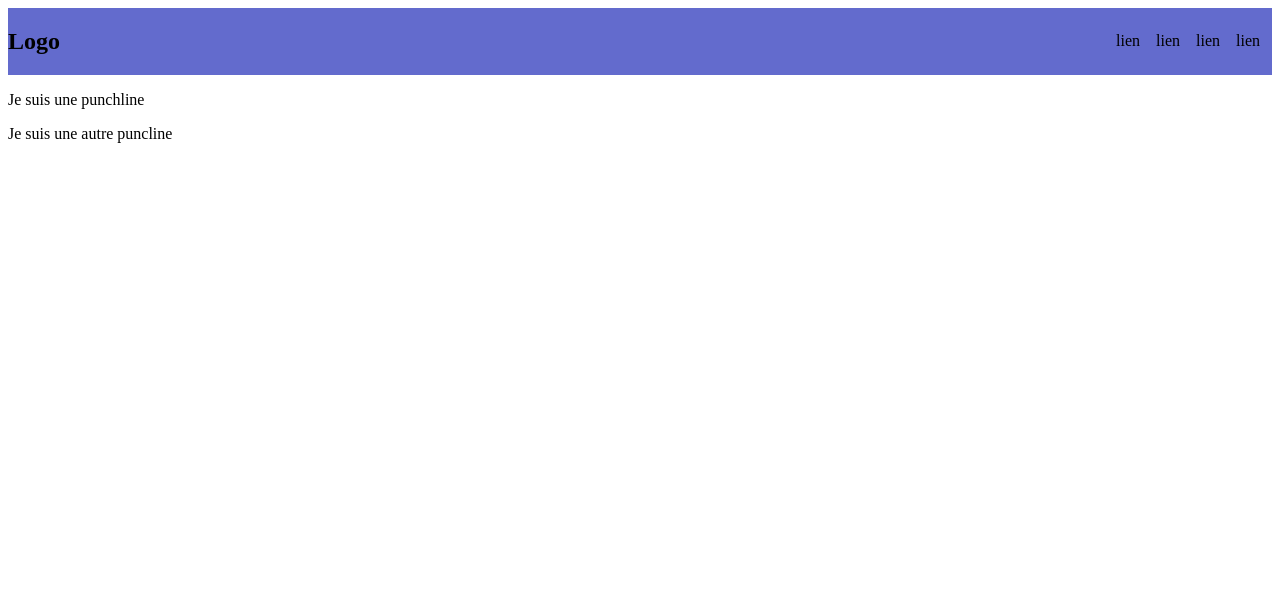
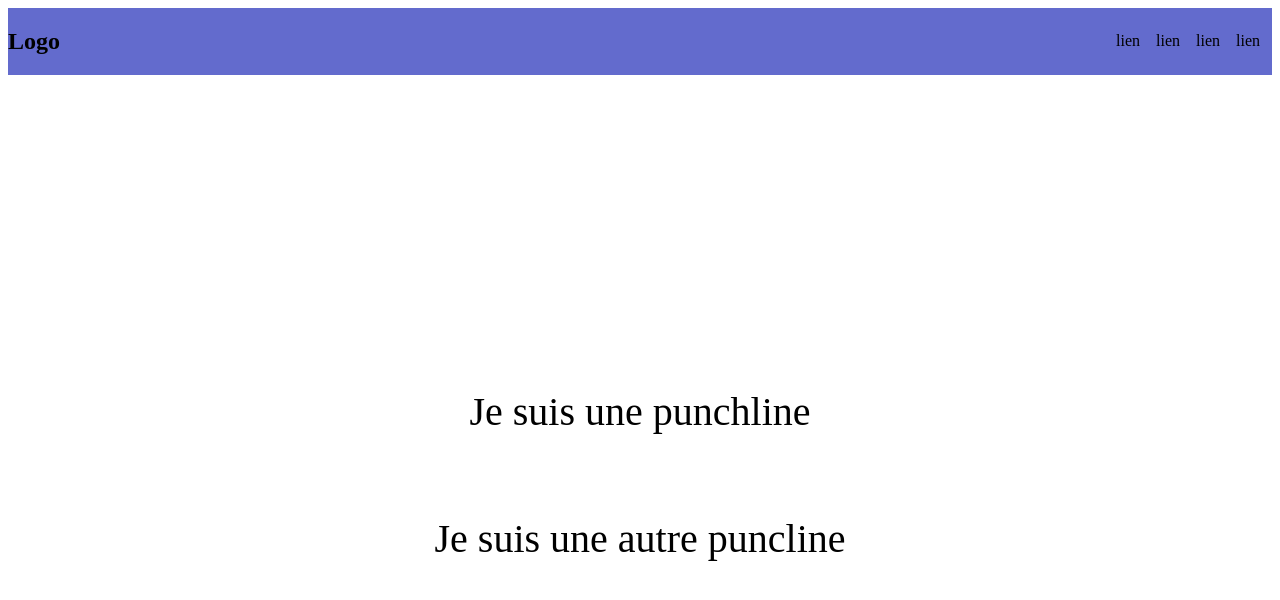
Before and after one commit to emilieChnvt/introCSS, a plain HTML site: page index.html in a window 1280 px wide. Drawn offline with Linux system fonts and the light colour scheme.

Commit message:
add some CSS

```diff
--- a/index.html
+++ b/index.html
@@ -8,7 +8,7 @@
 
 </head>
 <body>
-    <div>
+    <div class="background">
         <div class="navbar">
             <h2>Logo</h2>
             <nav>
@@ -18,7 +18,7 @@
                 <a href="">lien</a>
             </nav>
         </div>
-        <div>
+        <div class="punchline">
             <p>Je suis une punchline</p>
             <p>Je suis une autre puncline</p>
         </div>
--- a/style.css
+++ b/style.css
@@ -1,7 +1,9 @@
 html, body{
     color:black;
 }
+.background{
 
+}
 
 .navbar{
     display: flex;
@@ -16,3 +18,13 @@ a{
     color: black;
 
 }
+.punchline{
+    display:flex;
+    align-items: center;
+    justify-content: center;
+    flex-direction: column;
+    height: 100vh;
+}
+p{
+    font-size: 40px;
+}
```
